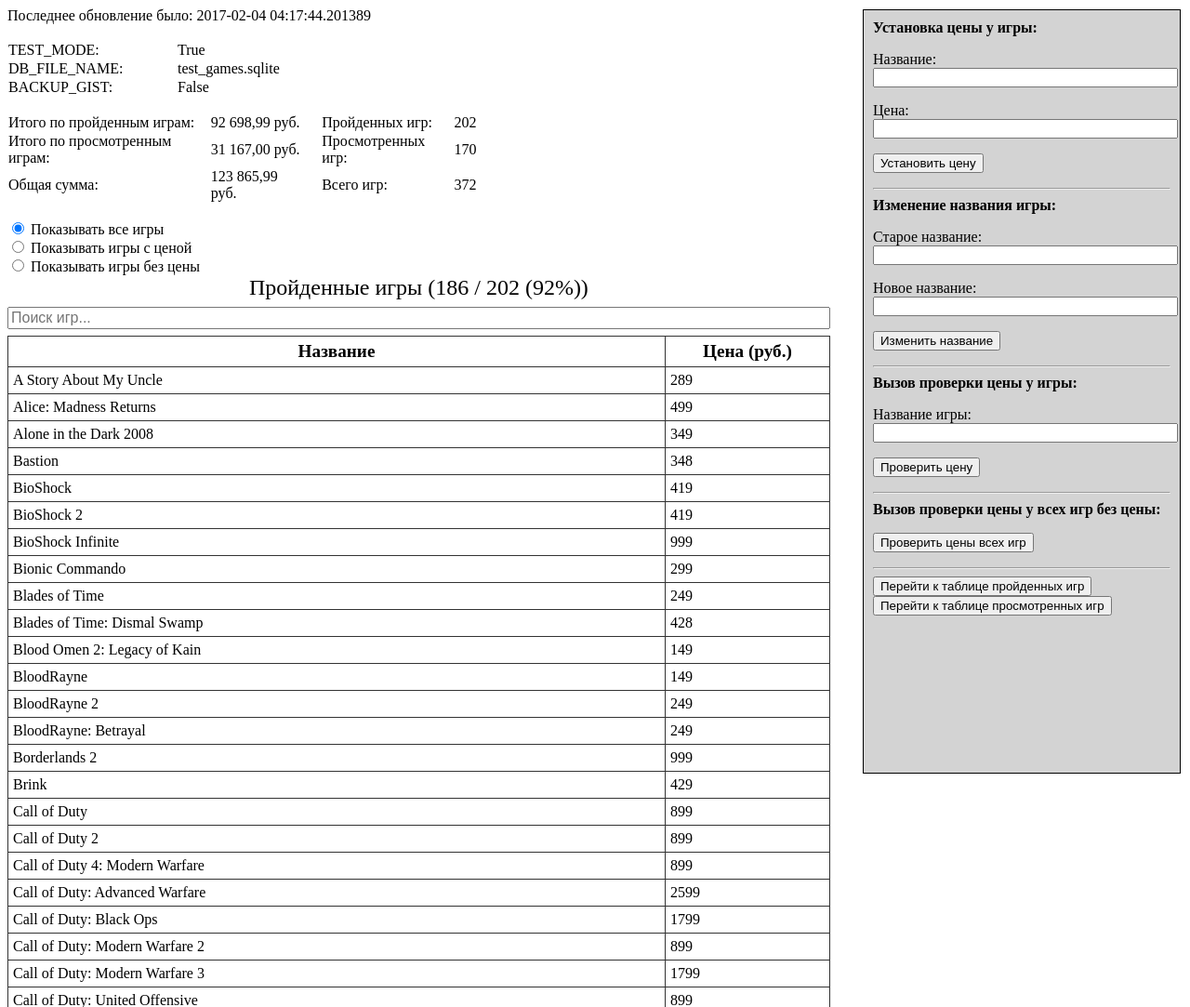
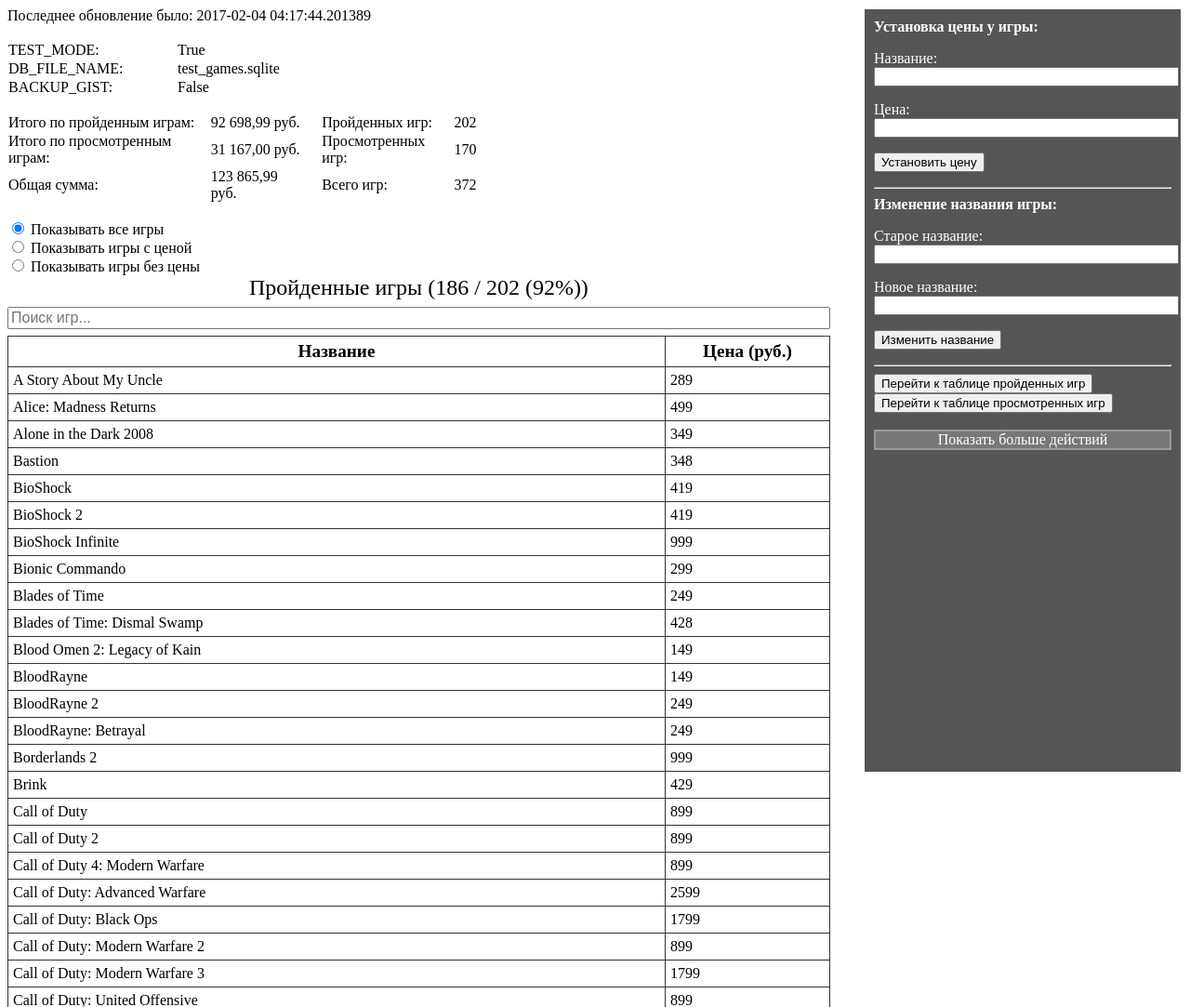
Before and after one commit to gil9red/price_of_games, a Flask app: page / in a window 1280 px wide. Shown: the top 1083 px of the page at 93% size. Run offline with Flask 2, Linux system fonts and the light colour scheme; data comes from the database, SQL or seed files in the repository.

Commit message:
Добавление кнопки для показа/скрытия дополнительных действий

```diff
--- a/templates/index_v2.html
+++ b/templates/index_v2.html
@@ -64,14 +64,39 @@
             top: 10px; /* Расстояние сверху */
             width: 25%;
             padding: 10px; /* Поля вокруг текста */
-            background: lightgray; /* Цвет фона */
-            border: 1px solid black; /* Параметры рамки */
+
+            background: #555; /* Цвет фона */
+            border: #666; /* Параметры рамки */
+            color: #ffffff; /* Цвет текста */
 
             overflow-y: auto; /* Добавление вертикального скрола */
             height: 100%;
         }
             #top_right_fixed_panel input[type="text"] {
                 width: 100%;
+            }
+
+        .button_show_more_actions {
+            background: #777; /* Цвет фона */
+            border: solid 2px #999; /* Параметры рамки */
+            text-align: center;
+        }
+            .button_show_more_actions:hover {
+                background: #669; /* Цвет фона */
+                cursor: pointer;
+            }
+            .button_show_more_actions[is_checked="1"] {
+                background: #669; /* Цвет фона */
+            }
+
+        .noselect {
+          -webkit-touch-callout: none; /* iOS Safari */
+            -webkit-user-select: none; /* Safari */
+             -khtml-user-select: none; /* Konqueror HTML */
+               -moz-user-select: none; /* Firefox */
+                -ms-user-select: none; /* Internet Explorer/Edge */
+                    user-select: none; /* Non-prefixed version, currently
+                                          supported by Chrome and Opera */
         }
 
         .input_search {
@@ -211,7 +236,14 @@
         </form>
 
         <hr>
-        <form method="post" action="/check_price">
+        <button onclick="document.location.href='#finished_game_caption_table'">Перейти к таблице пройденных игр</button>
+        <button onclick="document.location.href='#finished_watched_game_caption_table'">Перейти к таблице просмотренных игр</button>
+
+        <br><br>
+        <div class="button_show_more_actions noselect" onclick="show_more_actions(this);" is_checked="0">Показать больше действий</div>
+        <br>
+        <div class="more_actions" style="display:none">
+            <form id="form__check_price" method="post" action="/check_price">
                 <b>Вызов проверки цены у игры:</b>
                 <p>Название игры:<input id="form_check_price" type="text" name="name" required></p>
                 <p><input type="submit" value="Проверить цену"></p>
@@ -222,10 +254,7 @@
                 <b>Вызов проверки цены у всех игр без цены:</b>
                 <p><input type="submit" value="Проверить цены всех игр"></p>
             </form>
-
-        <hr>
-        <button onclick="document.location.href='#finished_game_caption_table'">Перейти к таблице пройденных игр</button>
-        <button onclick="document.location.href='#finished_watched_game_caption_table'">Перейти к таблице просмотренных игр</button>
+        </div>
     </div>
 
     <form>
@@ -310,6 +339,22 @@
     </table>
 
     <script>
+        function show_more_actions(button) {
+            var more_actions = $('#top_right_fixed_panel .more_actions');
+
+            var checked = parseInt($(button).attr('is_checked'));
+            checked = checked == 1 ? 0 : 1;
+
+            $(button).attr('is_checked', checked);
+
+            if (checked === 1) {
+                more_actions.show();
+
+            } else {
+                more_actions.hide();
+            }
+        }
+
         /**
          * Number.prototype.toMoney(n, x, s, c)
          *
@@ -674,6 +719,64 @@
         });
 
 
+        // Обработка проверки цены игры
+        $("#form__check_price").submit(function() {
+        /*
+            var thisForm = this;
+
+            var url = $(this).attr("action");
+            var method = $(this).attr("method");
+            if (method === undefined) {
+                method = "get";
+            }
+
+            var data = $(this).serialize();
+
+            $.ajax({
+                url: url,
+                method: method,  // HTTP метод, по умолчанию GET
+                data: data,
+                dataType: "json",  // тип данных загружаемых с сервера
+                success: function(data) {
+                    console.log(data);
+                    console.log(JSON.stringify(data));
+
+
+                    var ok = data.status == 'ok';
+                    if (ok && data.result) {
+                        // Т.к. после переименования игры ее местоположение в таблице может поменяться
+                        // ведь приходят уже отсортированные игры и то, что переименование игры
+                        // вызывает проверку ее цены, то пойду простым путем и просто перезагружу
+                        // все игры из базы
+                        load_tables();
+                    }
+
+                    noty({
+                        text: data.text,
+                        layout: 'bottomRight',
+                        type: ok ? 'success' : 'warning',
+                        timeout: 6000,
+                    });
+
+                    // Очищение полей формы
+                    thisForm.reset();
+                },
+
+                error: function(data) {
+                    noty({
+                        text: 'На сервере произошла ошибка',
+                        layout: 'bottomRight',
+                        type: 'error',
+                        timeout: 6000,
+                    });
+                }
+            });
+            */
+
+            return false;
+        });
+
+
         $("#form__check_price_all_non_price_games").submit(function(){
             var url = $(this).attr("action");
             var method = $(this).attr("method");
```
Lines whose indentation alone changed are shown as unchanged.
